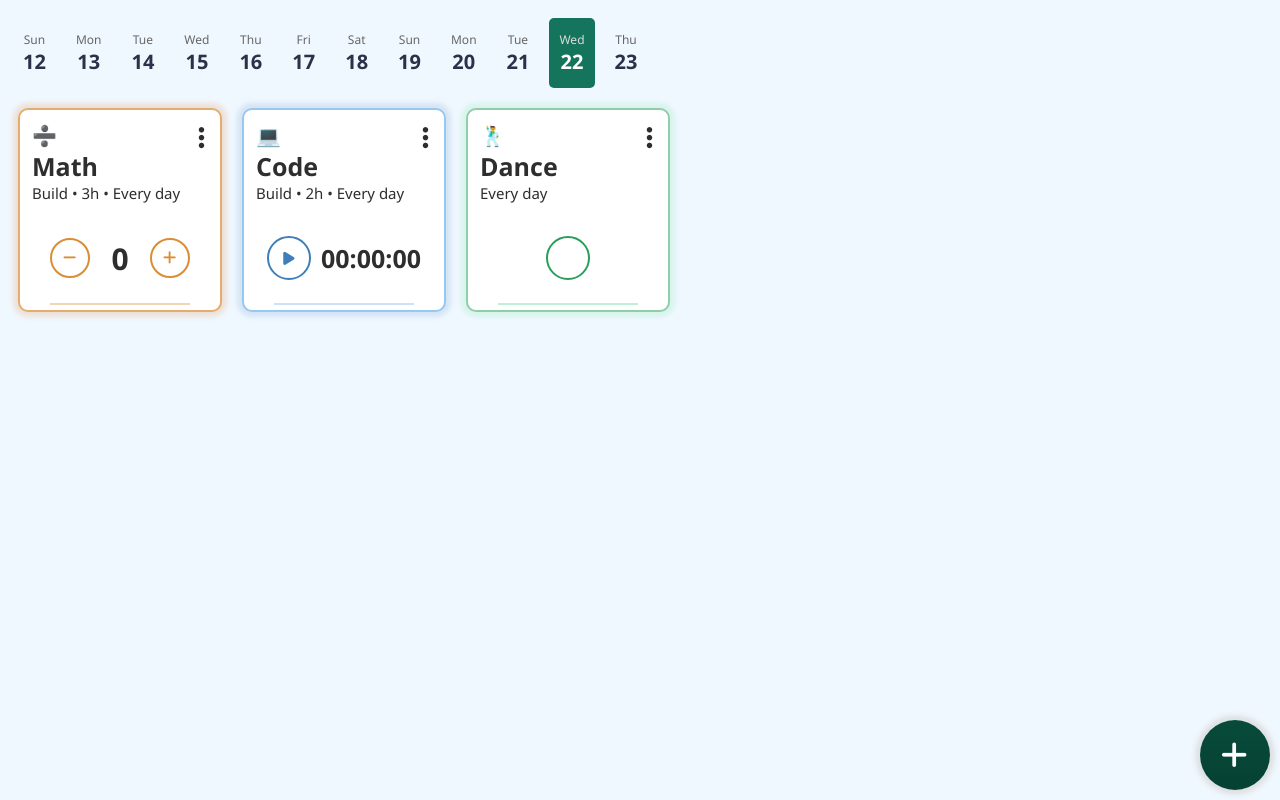
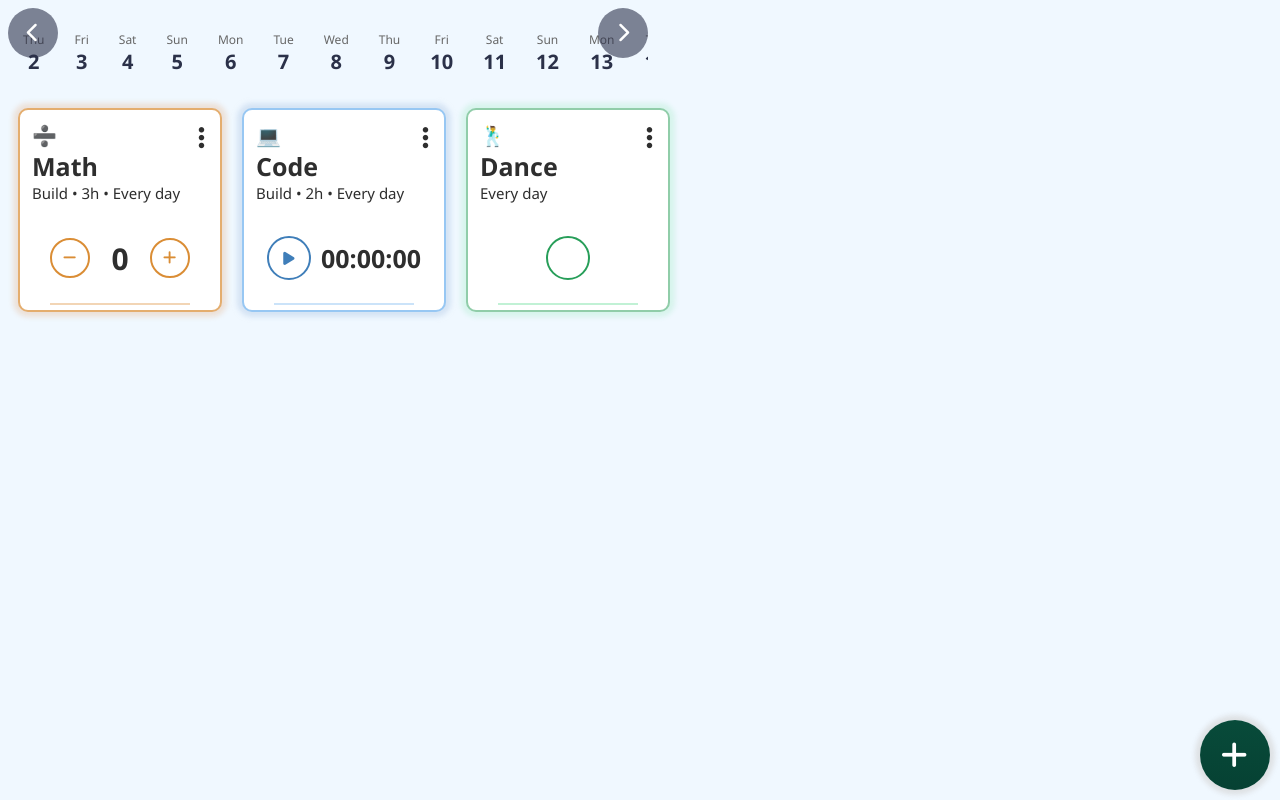
Before and after one commit to eti-iniER/webtasks, a React (Vite) app: page / in a window 1280 px wide. Built offline with nearby package versions, Linux system fonts and the light colour scheme.

Commit message:
Improved Calendar component

```diff
--- a/src/components/Calendar.css
+++ b/src/components/Calendar.css
@@ -1,9 +1,57 @@
 .calendar-container {
     width: 50vw;
-    overflow-x: scroll;
+    overflow-x: hidden;
+    display: flex;
+    flex-direction: row;
+    position: relative;
+    z-index: -1;
+}
+
+.calendar-main-container {
+    height: fit-content;
+    width: 50vw;
+    position: relative;
+    display: flex;
+    justify-content: center;
 }
 
 .calendar {
     display: flex;
     flex-direction: row;
+    z-index: -1;
 }
+
+.calendar-box {
+    width: min-content;
+    display: flex;
+    justify-content: center;
+    align-items: center;
+}
+
+.calendar-scroll {
+    border: 0px;
+    font-size: 20px;
+    color: #2b3149;
+    position: fixed;
+    width: 50px;
+    height: 50px;
+    border-radius: 50%;
+    background-color: #2b314996;
+    color: white;
+}
+
+.calendar-scroll:hover {
+    background-color: #2b3149;
+}
+
+.calendar-scroll__left {
+    position: absolute;
+    left: 0px;
+    margin-left: 0px;
+}
+
+.calendar-scroll__right {
+    margin-right: 0px;
+    position: absolute;
+    right: 0px;
+}
--- a/src/components/Calendar.jsx
+++ b/src/components/Calendar.jsx
@@ -1,23 +1,58 @@
+import { useRef } from "react";
 import "./Calendar.css";
 import CalendarDay from "./CalendarDay";
 
 const Calendar = (props) => {
     const DAY = 86400000;
+    const MAXDAYS = 20;
+    let calendar = useRef();
     let days = [];
     let today = new Date();
+    let leftScroll = null;
+    let rightScroll = null;
 
-    for (let i = -10; i < 11; i++) {
+    for (let i = -MAXDAYS; i < MAXDAYS + 1; i++) {
         let thisDate = new Date(today.getTime() + (DAY * i));
         let thisDay = <CalendarDay date={thisDate} key={i + 10} isToday={i === 0} />
         days.push(thisDay);
     }
 
+    const scrollLeft = () => {
+        console.log("scrolling left");
+        leftScroll = setInterval(() => {
+            calendar.current.scrollLeft -= 2;
+        }, 10)
+        console.log(calendar.current.scrollLeft);
+    };
+
+    const scrollRight = () => {
+        console.log("scrolling right");
+        rightScroll = setInterval(() => {
+            calendar.current.scrollLeft += 2;
+        }, 10)
+        console.log(calendar.current.scrollLeft);
+    }
+
+    const clearScrollLeft = () => {
+        clearInterval(leftScroll);
+    }
+    const clearScrollRight = () => {
+        clearInterval(rightScroll);
+    }
+
+    const centerCalendar = () => {
+        calendar.current.scrollLeft = -10;
+    }
     return (
-        <div className="calendar-container">
-            <div className="calendar">
-                {days}
+        <div className="calendar-main-container">
+            <button className="calendar-scroll calendar-scroll__left" onMouseEnter={scrollLeft} onMouseLeave={clearScrollLeft}><span className="fa-solid fa-chevron-left"></span></button>
+            <button className="calendar-scroll calendar-scroll__right" onMouseEnter={scrollRight} onMouseLeave={clearScrollRight}><span className="fa-solid fa-chevron-right"></span></button>
+            <div className="calendar-container" ref={calendar}>
+                <div className="calendar" onLoad={centerCalendar}>
+                    {days}
+                </div>
             </div>
-        </div>
+        </div >
     )
 }
 
--- a/src/components/CalendarDay.css
+++ b/src/components/CalendarDay.css
@@ -27,7 +27,7 @@
 }
 
 .calendar-day.today {
-    background-color: #15745c;
+    background-color: #115343;
 }
 
 .calendar-day.today .calendar-day__weekday {
--- a/src/components/CalendarDay.jsx
+++ b/src/components/CalendarDay.jsx
@@ -1,7 +1,6 @@
 import "./CalendarDay.css";
 
 const CalendarDay = (props) => {
-    console.log(props.date);
     const days = ["Sun", "Mon", "Tue", "Wed", "Thu", "Fri", "Sat"];
     let activeClass = "";
 
--- a/src/components/CreateTask.jsx
+++ b/src/components/CreateTask.jsx
@@ -19,10 +19,6 @@ const CreateTask = (props) => {
     return (
         <div className="create-task" style={{ display: props.displayState }}>
             {/* <h2 className="create-task-header">What do you want to do?</h2> */}
-
-            <Calendar />
-
-
 
             <TaskSetupSelectorChoice title="Build a habit" leftIcon={buildLeftIcon} rightIcon={rightIcon}
                 description={
```
